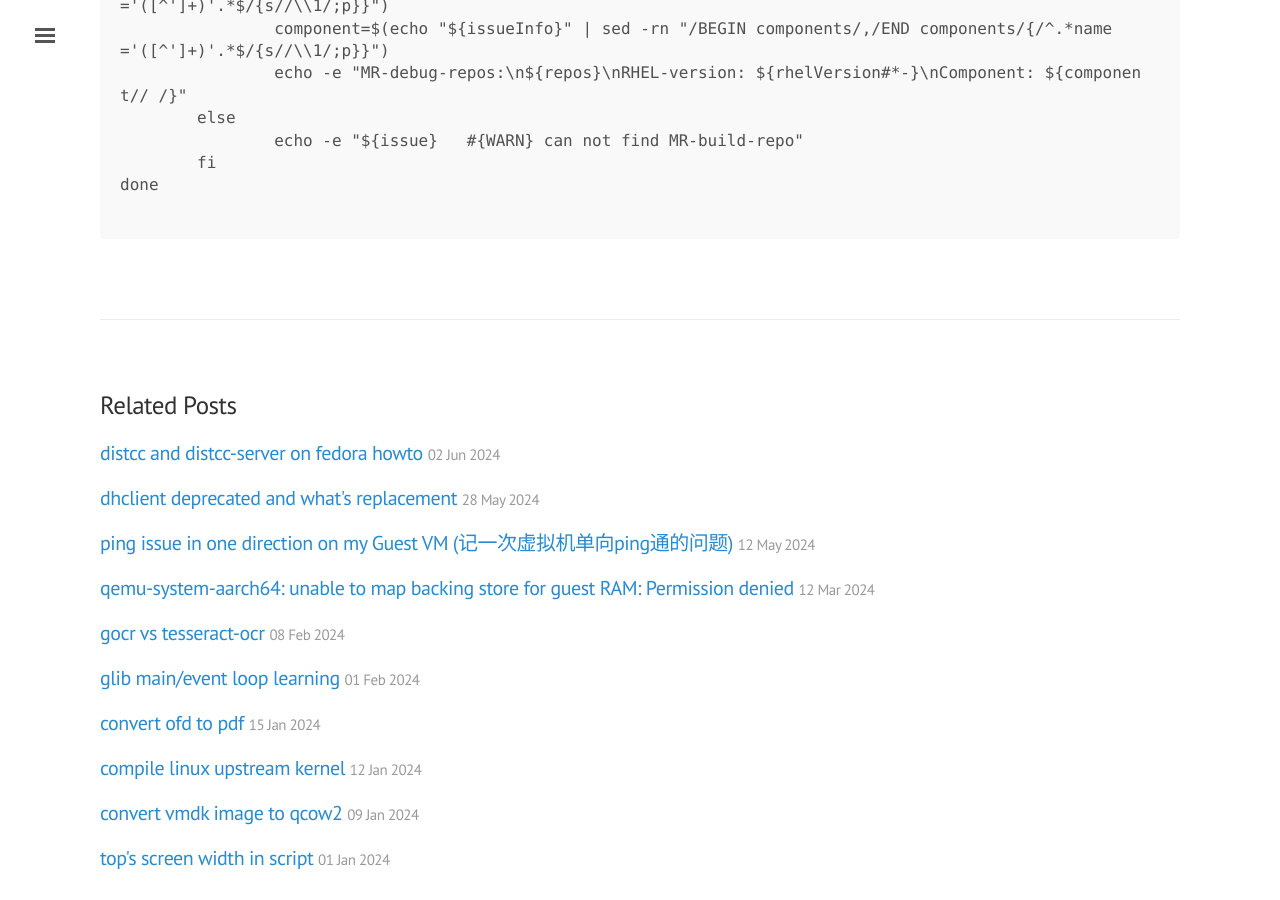
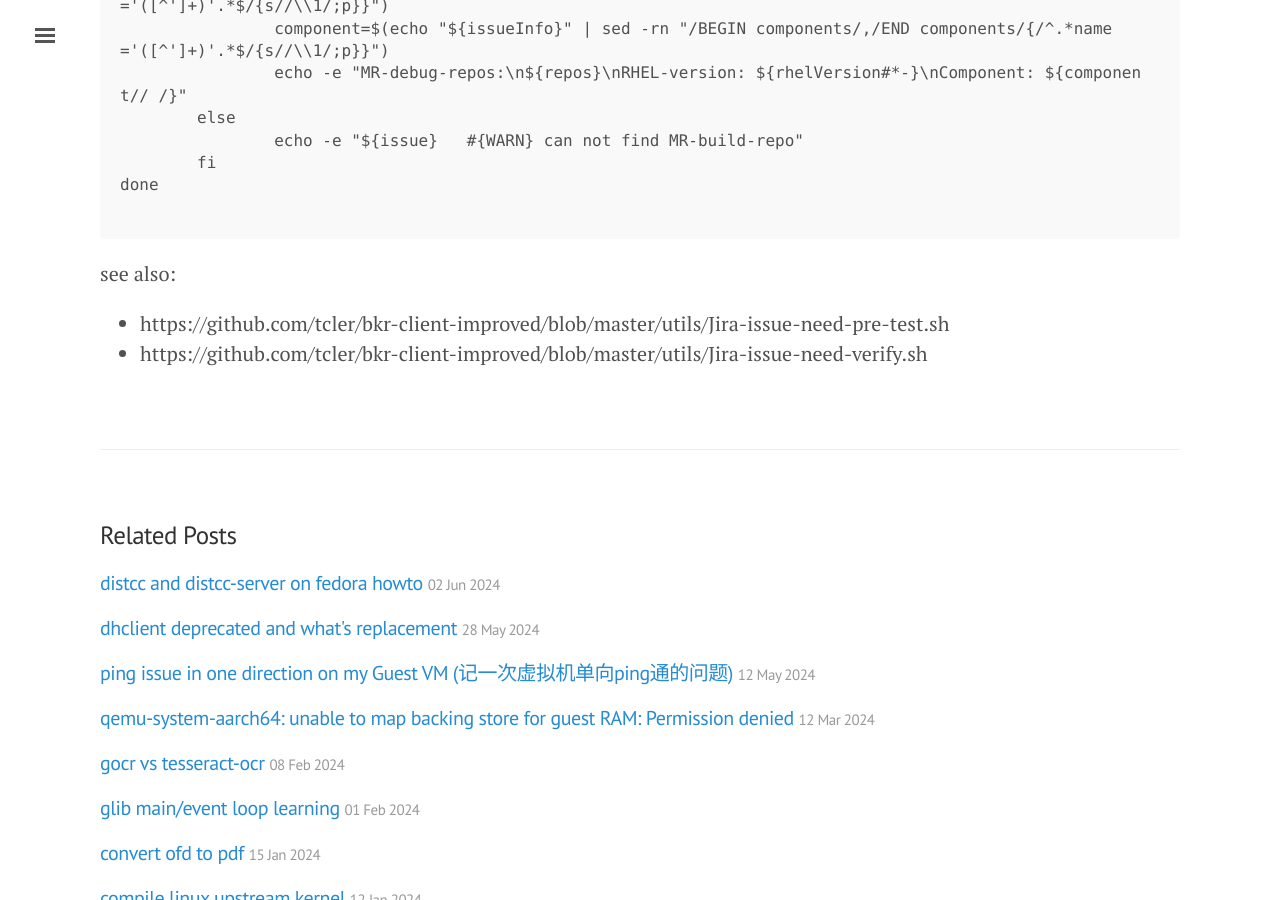
Before and after one commit to tcler/tcler.github.io, a Jekyll site: the page built from _posts/2024-05-29-try-out-jira-cli-tools.md, in a window 1280 px wide and 900 px high, scrolled down 3480 px. Built offline with Jekyll 4.4.1, drawn with Linux system fonts in a browser that asks for light colours.

Commit message:
Update 2024-05-29-try-out-jira-cli-tools.md

````diff
--- a/_posts/2024-05-29-try-out-jira-cli-tools.md
+++ b/_posts/2024-05-29-try-out-jira-cli-tools.md
@@ -132,3 +132,7 @@ for issue in ${preTestIssues}; do
 done
 
 ```
+
+see also:
+- https://github.com/tcler/bkr-client-improved/blob/master/utils/Jira-issue-need-pre-test.sh
+- https://github.com/tcler/bkr-client-improved/blob/master/utils/Jira-issue-need-verify.sh
````
